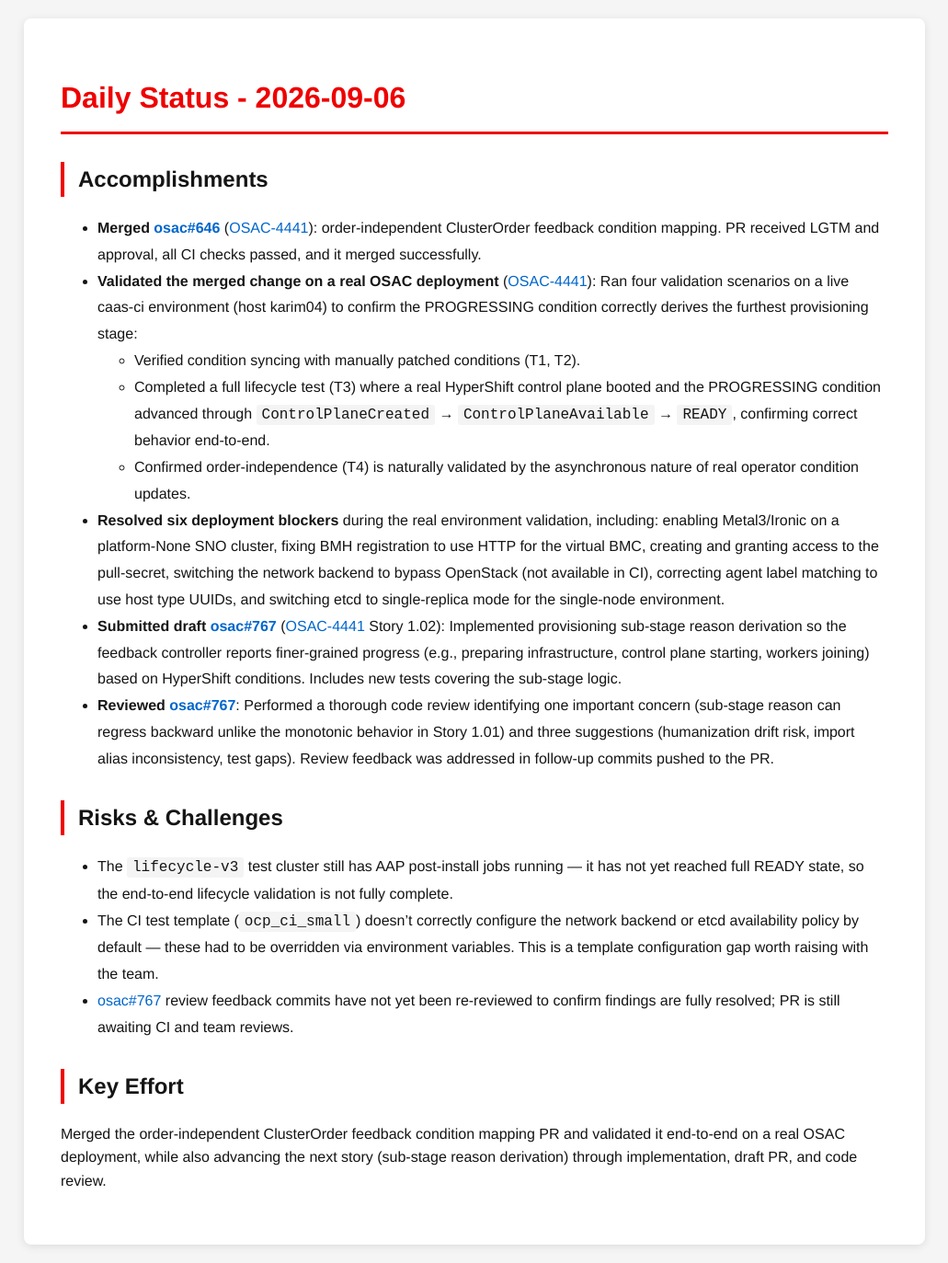
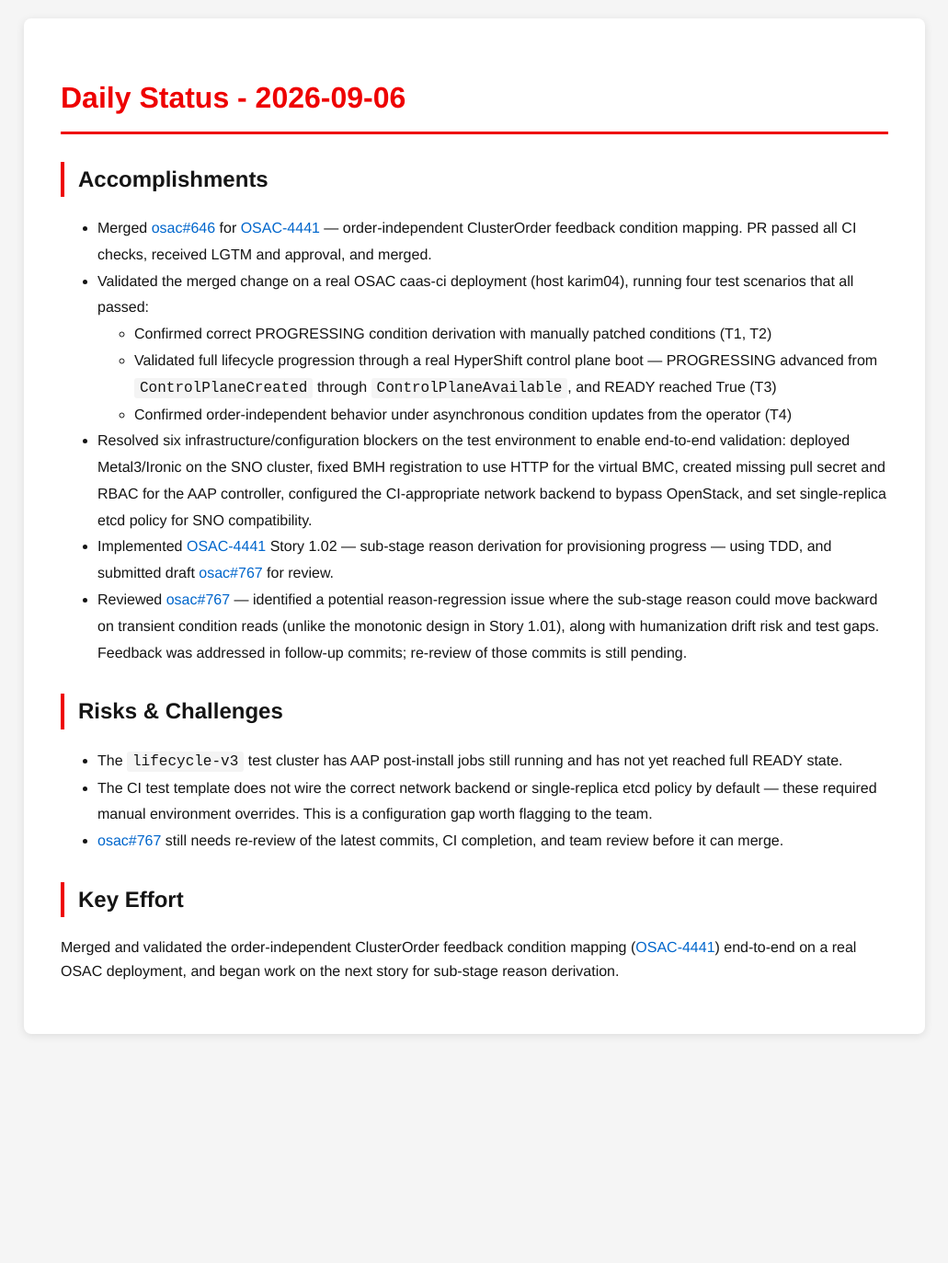
Before and after one commit to tzvatot/daily-status, a Jekyll site: the page built from 2026-09-06.md, in a window 1280 px wide. Shown: the whole page at 92% size, without its empty margins (124-1155 px from the left). Built offline with Jekyll 4.4.1, drawn with Linux system fonts in a browser that asks for light colours; after the commit the page ends 1144 px from its top, so only the background shows below that.

Commit message:
Daily status update - 2026-09-06

```diff
--- a/2026-09-06.md
+++ b/2026-09-06.md
@@ -8,21 +8,21 @@ date: 2026-09-06
 
 ## Accomplishments
 
-- **Merged [osac#646](https://github.com/osac-project/osac/pull/646)** ([OSAC-4441](https://redhat.atlassian.net/browse/OSAC-4441)): order-independent ClusterOrder feedback condition mapping. PR received LGTM and approval, all CI checks passed, and it merged successfully.
-- **Validated the merged change on a real OSAC deployment** ([OSAC-4441](https://redhat.atlassian.net/browse/OSAC-4441)): Ran four validation scenarios on a live caas-ci environment (host karim04) to confirm the PROGRESSING condition correctly derives the furthest provisioning stage:
-  - Verified condition syncing with manually patched conditions (T1, T2).
-  - Completed a full lifecycle test (T3) where a real HyperShift control plane booted and the PROGRESSING condition advanced through `ControlPlaneCreated` → `ControlPlaneAvailable` → `READY`, confirming correct behavior end-to-end.
-  - Confirmed order-independence (T4) is naturally validated by the asynchronous nature of real operator condition updates.
-- **Resolved six deployment blockers** during the real environment validation, including: enabling Metal3/Ironic on a platform-None SNO cluster, fixing BMH registration to use HTTP for the virtual BMC, creating and granting access to the pull-secret, switching the network backend to bypass OpenStack (not available in CI), correcting agent label matching to use host type UUIDs, and switching etcd to single-replica mode for the single-node environment.
-- **Submitted draft [osac#767](https://github.com/osac-project/osac/pull/767)** ([OSAC-4441](https://redhat.atlassian.net/browse/OSAC-4441) Story 1.02): Implemented provisioning sub-stage reason derivation so the feedback controller reports finer-grained progress (e.g., preparing infrastructure, control plane starting, workers joining) based on HyperShift conditions. Includes new tests covering the sub-stage logic.
-- **Reviewed [osac#767](https://github.com/osac-project/osac/pull/767)**: Performed a thorough code review identifying one important concern (sub-stage reason can regress backward unlike the monotonic behavior in Story 1.01) and three suggestions (humanization drift risk, import alias inconsistency, test gaps). Review feedback was addressed in follow-up commits pushed to the PR.
+- Merged [osac#646](https://github.com/osac-project/osac/pull/646) for [OSAC-4441](https://redhat.atlassian.net/browse/OSAC-4441) — order-independent ClusterOrder feedback condition mapping. PR passed all CI checks, received LGTM and approval, and merged.
+- Validated the merged change on a real OSAC caas-ci deployment (host karim04), running four test scenarios that all passed:
+  - Confirmed correct PROGRESSING condition derivation with manually patched conditions (T1, T2)
+  - Validated full lifecycle progression through a real HyperShift control plane boot — PROGRESSING advanced from `ControlPlaneCreated` through `ControlPlaneAvailable`, and READY reached True (T3)
+  - Confirmed order-independent behavior under asynchronous condition updates from the operator (T4)
+- Resolved six infrastructure/configuration blockers on the test environment to enable end-to-end validation: deployed Metal3/Ironic on the SNO cluster, fixed BMH registration to use HTTP for the virtual BMC, created missing pull secret and RBAC for the AAP controller, configured the CI-appropriate network backend to bypass OpenStack, and set single-replica etcd policy for SNO compatibility.
+- Implemented [OSAC-4441](https://redhat.atlassian.net/browse/OSAC-4441) Story 1.02 — sub-stage reason derivation for provisioning progress — using TDD, and submitted draft [osac#767](https://github.com/osac-project/osac/pull/767) for review.
+- Reviewed [osac#767](https://github.com/osac-project/osac/pull/767) — identified a potential reason-regression issue where the sub-stage reason could move backward on transient condition reads (unlike the monotonic design in Story 1.01), along with humanization drift risk and test gaps. Feedback was addressed in follow-up commits; re-review of those commits is still pending.
 
 ## Risks & Challenges
 
-- The `lifecycle-v3` test cluster still has AAP post-install jobs running — it has not yet reached full READY state, so the end-to-end lifecycle validation is not fully complete.
-- The CI test template (`ocp_ci_small`) doesn't correctly configure the network backend or etcd availability policy by default — these had to be overridden via environment variables. This is a template configuration gap worth raising with the team.
-- [osac#767](https://github.com/osac-project/osac/pull/767) review feedback commits have not yet been re-reviewed to confirm findings are fully resolved; PR is still awaiting CI and team reviews.
+- The `lifecycle-v3` test cluster has AAP post-install jobs still running and has not yet reached full READY state.
+- The CI test template does not wire the correct network backend or single-replica etcd policy by default — these required manual environment overrides. This is a configuration gap worth flagging to the team.
+- [osac#767](https://github.com/osac-project/osac/pull/767) still needs re-review of the latest commits, CI completion, and team review before it can merge.
 
 ## Key Effort
 
-Merged the order-independent ClusterOrder feedback condition mapping PR and validated it end-to-end on a real OSAC deployment, while also advancing the next story (sub-stage reason derivation) through implementation, draft PR, and code review.
+Merged and validated the order-independent ClusterOrder feedback condition mapping ([OSAC-4441](https://redhat.atlassian.net/browse/OSAC-4441)) end-to-end on a real OSAC deployment, and began work on the next story for sub-stage reason derivation.
```
